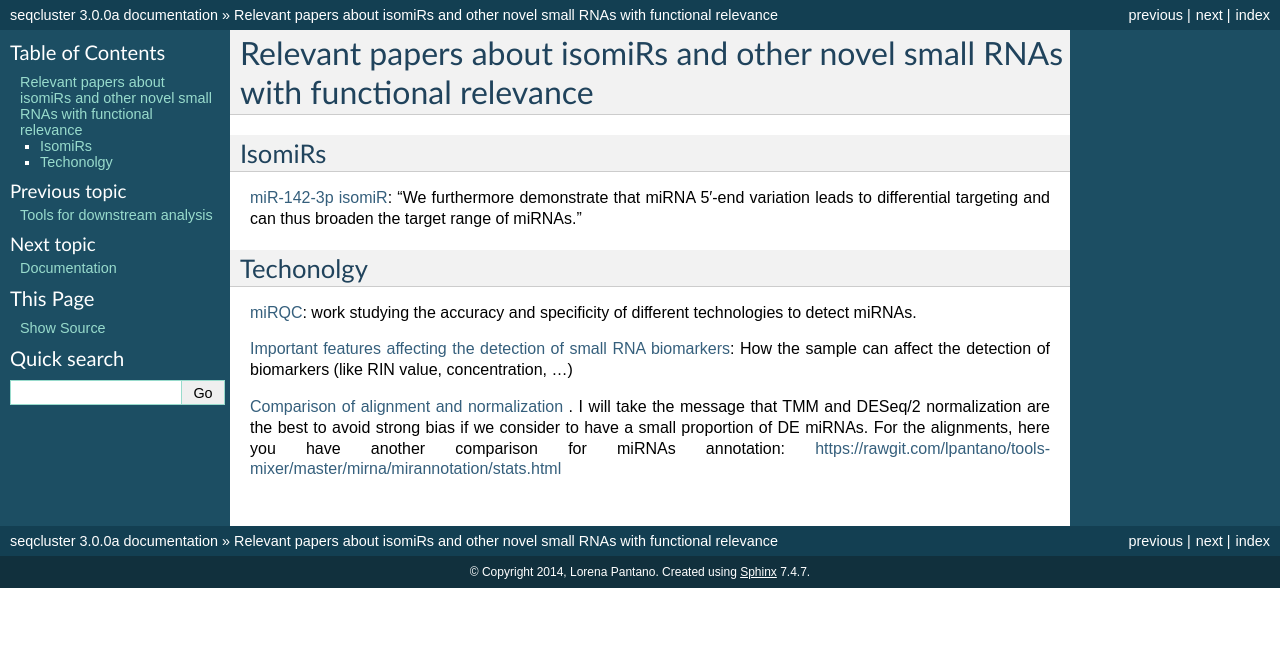
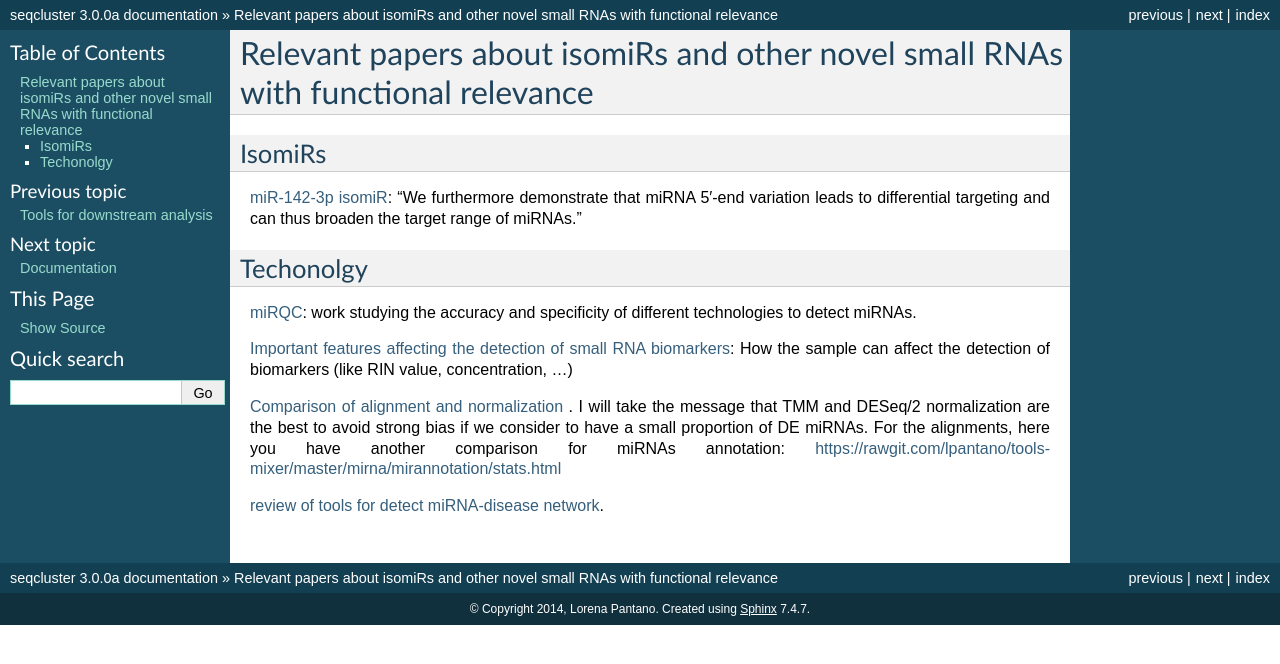
Before and after one commit to lpantano/seqcluster, a Sphinx documentation site: the page built from doc/source/literature.rst, in a window 1280 px wide. Shown: the top 664 px of the page. Built offline with Sphinx 7.4.7, drawn with Linux system fonts in a browser that asks for light colours.

Commit message:
Update literature.rst

```diff
--- a/doc/source/literature.rst
+++ b/doc/source/literature.rst
@@ -20,3 +20,5 @@ Techonolgy
 `Important features affecting the detection of small RNA biomarkers <http://www.ncbi.nlm.nih.gov/pmc/articles/PMC4487992/>`_: How the sample can affect the detection of biomarkers (like RIN value, concentration, ...)
 
 `Comparison of alignment and normalization <http://bib.oxfordjournals.org/content/early/2015/04/17/bib.bbv019.full>`_ . I will take the message that TMM and DESeq/2 normalization are the best to avoid strong bias if we consider to have a small proportion of DE miRNAs. For the alignments, here you have another comparison for miRNAs annotation: https://rawgit.com/lpantano/tools-mixer/master/mirna/mirannotation/stats.html
+
+`review of tools for detect miRNA-disease network <http://bib.oxfordjournals.org.ezp-prod1.hul.harvard.edu/content/early/2015/06/08/bib.bbv033.full>`_.
```
